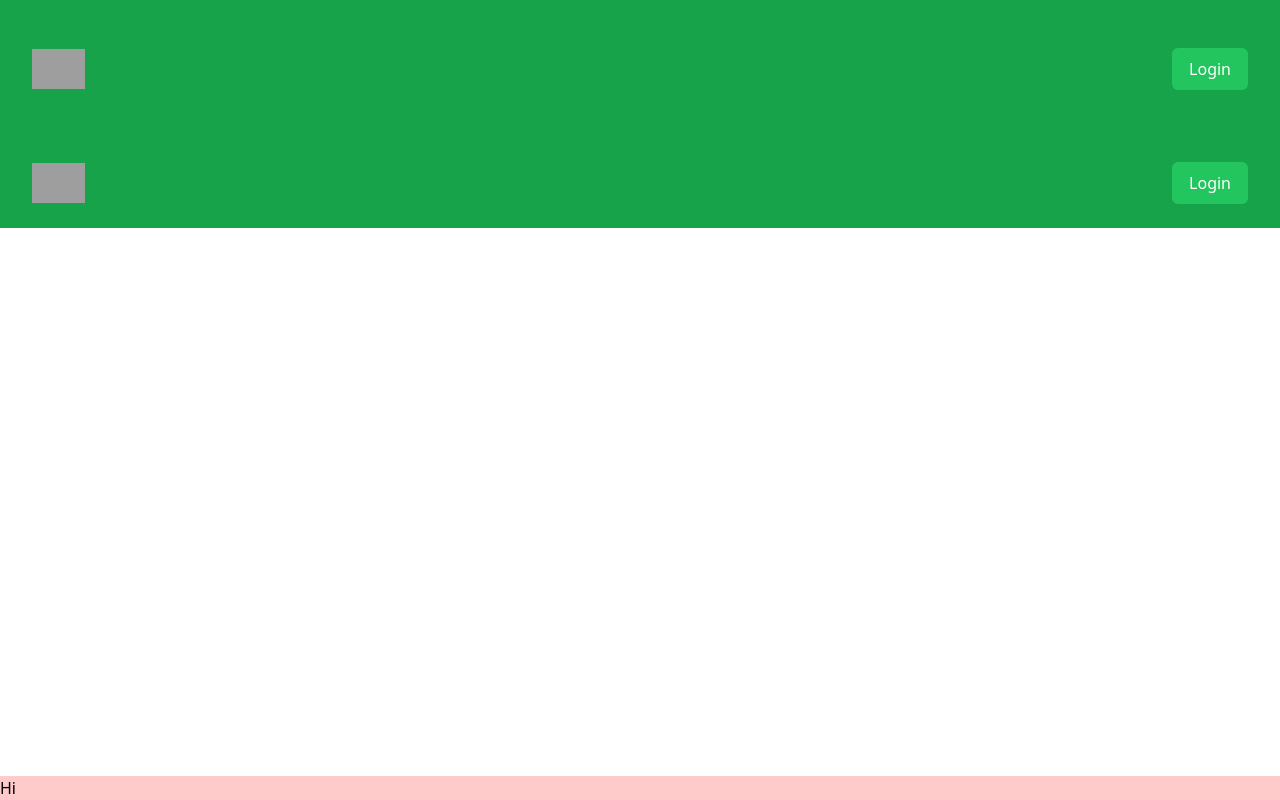
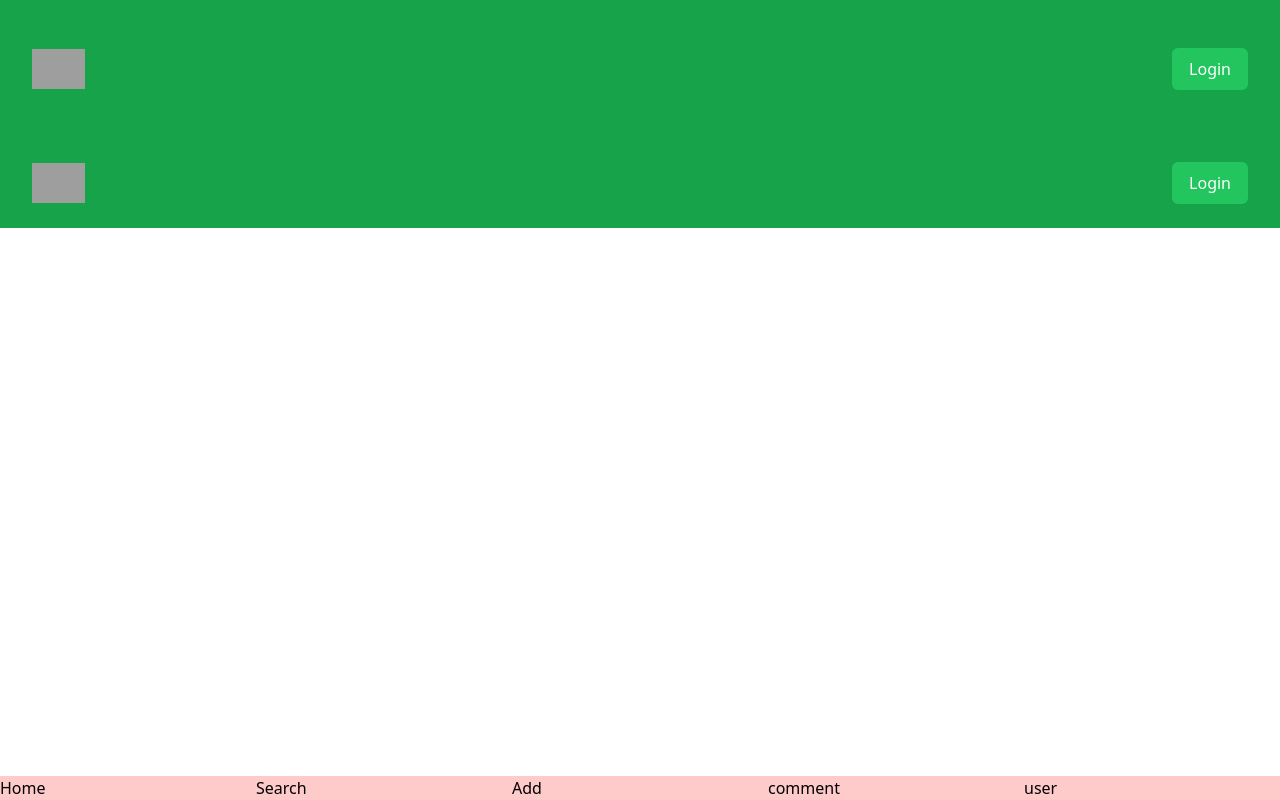
Before and after one commit to Flashminat0/UEE-Eathindex-mobile, a Next.js app: page /animals/add in a window 1280 px wide. Built offline with nearby package versions, Linux system fonts and the light colour scheme; grey boxes are pictures that could not be loaded.

Commit message:
make changes to footer

```diff
--- a/components/footer.jsx
+++ b/components/footer.jsx
@@ -2,8 +2,12 @@ import React from "react"
 
 const Footer = () => {
   return (
-    <div className={`fixed bottom-0 left-0 w-screen bg-red-200`}>
-Hi
+    <div className={`fixed bottom-0 left-0 w-screen bg-red-200 grid grid-cols-5`}>
+      <div>Home</div>
+      <div>Search</div>
+      <div>Add</div>
+      <div>comment</div>
+      <div>user</div>
     </div>
   )
 }
```
